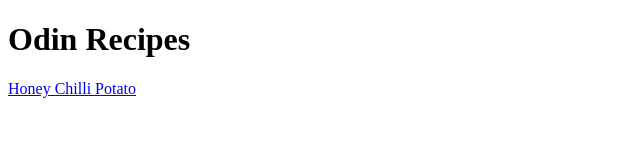
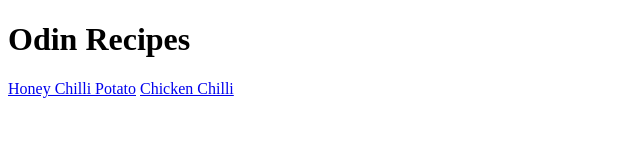
Before and after one commit to nxck2005/odin-recipes, a plain HTML site: page index.html in a window 1280 px wide. Shown: the whole page, without its empty margins (0-640 px from the left). Drawn offline with Linux system fonts and the light colour scheme.

Commit message:
Add link to chicken chilli page to index

```diff
--- a/index.html
+++ b/index.html
@@ -7,5 +7,6 @@
 	<body>
 		<h1>Odin Recipes</h1>
 		<a href="recipes/hcp.html">Honey Chilli Potato</a>
+		<a href="recipes/cc.html">Chicken Chilli</a>
 	</body>
 </html>
```
